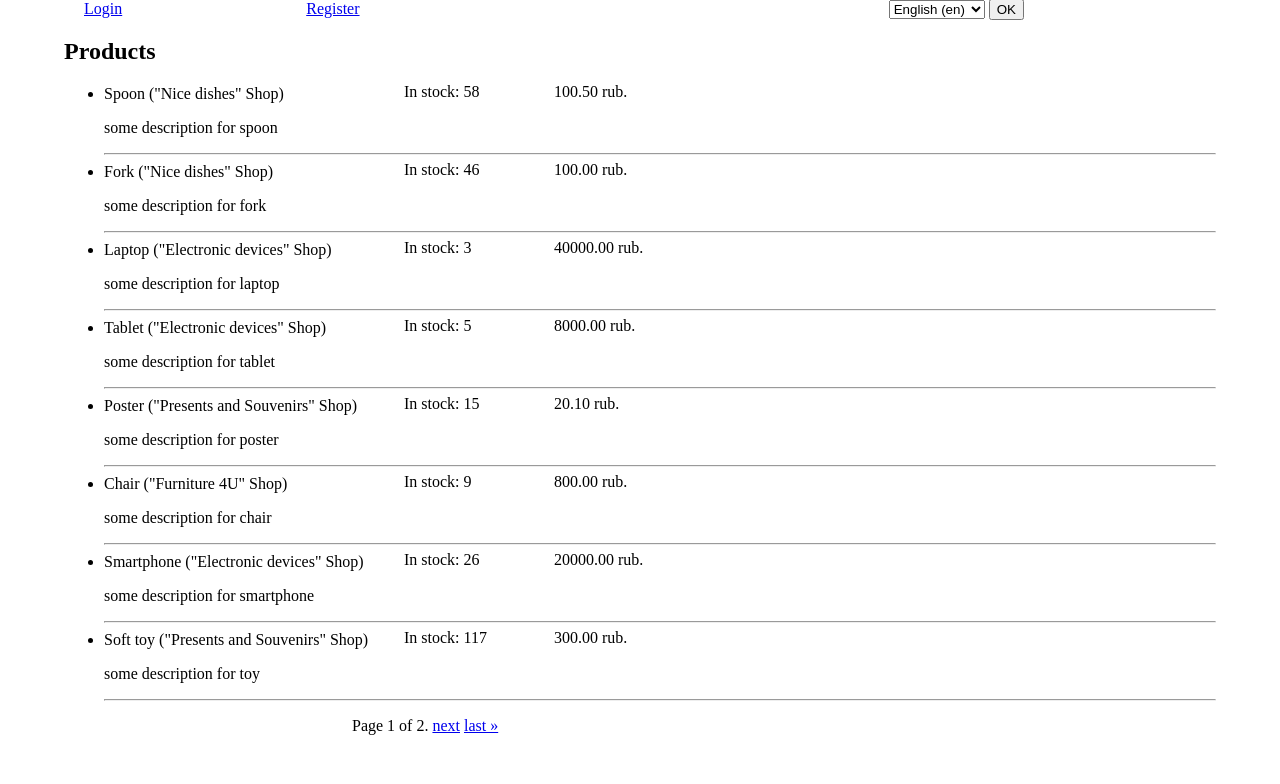
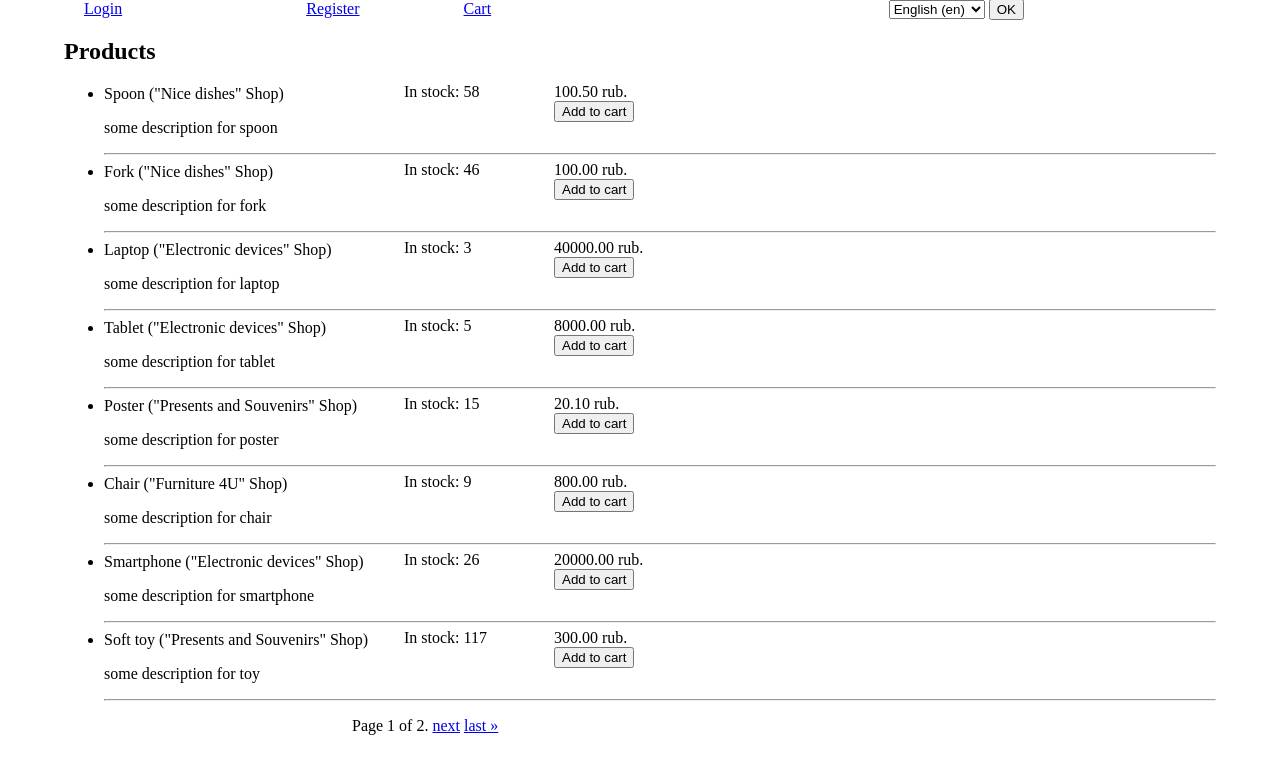
Before and after one commit to AlexEmelianov/Django-marketplace, a Django app: page / in a window 1280 px wide. Shown: the part 16-800 px from the top of the page. Run offline with Django 3.2, Linux system fonts and the light colour scheme; data comes from the database, SQL or seed files in the repository.

Commit message:
added carts merging of anonymous user and logged in user

```diff
--- a/app_shops/templates/app_shops/products_list.html
+++ b/app_shops/templates/app_shops/products_list.html
@@ -26,21 +26,19 @@
         <input type="submit" value="OK">
     </form>
 </header>
+<p>
 {% if request.user.is_authenticated %}
-    <p>
     {% trans 'Welcome' %}, {{ request.user.username }} (<a href="{% url 'account' %}">{% trans 'Your profile' %}</a>)
     <a href="{% url 'logout' %}" style="margin-left: 100px">{% trans 'Logout' %}</a>
+{% else %}
+    <a href="{% url 'login' %}" style="margin-left: 20px">{% trans 'Login' %}</a>
+    <a href="{% url 'register' %}" style="margin-left: 180px">{% trans 'Register' %}</a>
+{% endif %}
 <a href="{% url 'cart' %}" style="margin-left: 100px">{% trans 'Cart' %}</a>
 {% if cart_sum %}
     ({% trans 'Total' %}: {{ cart_sum }} {% trans "rub." %})
 {% endif %}
 </p>
-{% else %}
-    <p>
-        <a href="{% url 'login' %}" style="margin-left: 20px">{% trans 'Login' %}</a>
-        <a href="{% url 'register' %}" style="margin-left: 180px">{% trans 'Register' %}</a>
-    </p>
-{% endif %}
 {% if page_obj %}
 <h2>{% trans 'Products' %}</h2>
 <ul>
@@ -50,7 +48,6 @@
     <div style="position:relative">
         <div class="at_right" style="left:300px">{% trans 'In stock'%}: {{ product.remains }}</div>
         <div class="at_right" style="left:450px">
-        {% if request.user.is_authenticated %}
         {% if product.id in cart_products_ids %}
             {% for cart_line in cart %}
                 {% if cart_line.product.id == product.id %}
@@ -70,9 +67,6 @@
             {% csrf_token %}
             <button type="submit" name="plus" value="{{ product.id }}">{% trans 'Add to cart' %}</button>
         </form>
-            {% endif %}
-        {% else %}
-            {{ product.price }} {% trans 'rub.' %}
         {% endif %}
         </div>
     </div>
--- a/app_shops/views.py
+++ b/app_shops/views.py
@@ -1,12 +1,10 @@
 from datetime import date
-
 from django.contrib.auth.decorators import permission_required
 from django.core.cache import cache
 from django.core.paginator import Paginator
 from django.http import HttpRequest, HttpResponse
 from django.utils.formats import date_format
 from django.utils.translation import gettext as _
-from django.core.exceptions import PermissionDenied
 from django.shortcuts import render
 from services.make_sales_report_service import MakeSalesReportService
 from services.data_access_objects import CartDAO, ProductDAO
@@ -20,15 +18,22 @@ logger = logging.getLogger(__name__)
 def products_view(request: HttpRequest) -> HttpResponse:
     """ Представление главной страницы со списком товаров """
 
+    if request.user.is_authenticated:
+        cart_id = f'{request.user.id}'
+    elif request.session.session_key is None:
+        request.session.create()
+        cart_id = request.session.setdefault('cart_id', request.session.session_key)
+    else:
+        cart_id = request.session.setdefault('cart_id', request.session.session_key)
+
     if request.method == 'POST':
         if 'plus' in request.POST:
-            CartDAO.plus(user_id=request.user.id, product_id=int(request.POST['plus']))
+            CartDAO.plus(cart_id=cart_id, product_id=int(request.POST['plus']))
         elif 'minus' in request.POST:
-            CartDAO.minus(user_id=request.user.id, product_id=int(request.POST['minus']))
+            CartDAO.minus(cart_id=cart_id, product_id=int(request.POST['minus']))
         else:
             logger.warning(f'Unknown POST key is send: {tuple(request.POST.keys()[-1])!r} !')
-
-    cart = CartDAO.fetch(user_id=request.user.id, threshold_quantity=1)
+    cart = CartDAO.fetch(cart_id=cart_id, threshold_quantity=1)
     cart_products_ids = tuple(cart_line.product.id for cart_line in cart)
     cart_sum = sum(cart_line.line_total for cart_line in cart)
     # Кэш товаров и магазинов. Сбрасывается по сигналам изменения.
--- a/app_users/models.py
+++ b/app_users/models.py
@@ -23,7 +23,7 @@ class Profile(m.Model):
 
 
 class Cart(m.Model):
-    user = m.ForeignKey(User, on_delete=m.CASCADE)
+    cart_id = m.CharField(max_length=40, unique=True)
     product = m.ForeignKey(Product, on_delete=m.DO_NOTHING, verbose_name=_('product'))
     quantity = m.PositiveSmallIntegerField(default=1, verbose_name=_('quantity'))
 
@@ -35,7 +35,7 @@ class Cart(m.Model):
         return f'{self.product.name}, {self.quantity} * {self.product.price} = {self.line_total}'
 
     class Meta:
-        ordering = ['user']
+        ordering = ['cart_id']
         verbose_name = _('cart')
         verbose_name_plural = _('carts')
 
--- a/app_users/templates/app_users/cart.html
+++ b/app_users/templates/app_users/cart.html
@@ -11,7 +11,9 @@
 <body style="margin: auto; width: 90%">
 <p>
     <a href="/" style="margin-left: 300px;">{% trans 'To the main' %}</a>
-    <a href="{% url 'account' %}" style="margin-left: 100px;">{% trans 'Your profile' %}</a>
+    {% if request.user.is_authenticated %}
+        <a href="{% url 'account' %}" style="margin-left: 100px;">{% trans 'Your profile' %}</a>
+    {% endif %}
 </p>
 <h2>{% trans 'Cart' %}</h2>
 {% if cart %}
--- a/services/data_access_objects.py
+++ b/services/data_access_objects.py
@@ -61,8 +61,7 @@ class OrderEntity:
 
 @dataclass
 class CartEntity:
-    id: int
-    user_id: int
+    cart_id: str
     product: ProductEntity
     line_total: Decimal
     quantity: int
@@ -79,7 +78,7 @@ class ProfileDAO:
             status_choices=profile_orm.STATUS_CHOICES,
             balance=profile_orm.balance,
             city=profile_orm.city,
-            username=profile_orm.user.username,
+            username=profile_orm.user.get_username(),
             first_name=profile_orm.user.first_name,
             last_name=profile_orm.user.last_name,
             email=profile_orm.user.email,
@@ -162,48 +161,62 @@ class CartDAO:
     @classmethod
     def _orm_to_entity(cls, cart_orm: Cart) -> CartEntity:
         return CartEntity(
-            id=cart_orm.id,
-            user_id=cart_orm.user_id,
+            cart_id=cart_orm.cart_id,
             product=ProductDAO.orm_to_entity(cart_orm.product),
             line_total=cart_orm.line_total,
             quantity=cart_orm.quantity,
         )
 
     @classmethod
-    def fetch(cls, user_id: int, threshold_quantity: int) -> tuple[CartEntity]:
+    def merge(cls, cart_id_anonym: str, cart_id_user: str):
+        """ Объединяет две корзины: анонимного и авторизованного пользователя """
+
+        cart_to_update = []
+        for cart_anonym in Cart.objects.filter(cart_id=cart_id_anonym):
+            cart_user, created = Cart.objects.get_or_create(cart_id=cart_id_user, product_id=cart_anonym.product_id)
+            if not created:
+                cart_user.quantity += cart_anonym.quantity
+            else:
+                cart_user.quantity = cart_anonym.quantity
+            cart_to_update.append(cart_user)
+        Cart.objects.bulk_update(cart_to_update, ['quantity'])
+        Cart.objects.filter(cart_id=cart_id_anonym).delete()
+
+    @classmethod
+    def fetch(cls, cart_id: str, threshold_quantity: int) -> tuple[CartEntity]:
         """ Возвращает перечень строк корзины """
 
         cart = Cart.objects.select_related('product', 'product__shop')\
-                           .filter(user_id=user_id, quantity__gte=threshold_quantity)
+                           .filter(cart_id=cart_id, quantity__gte=threshold_quantity)
         return tuple(map(cls._orm_to_entity, cart))
 
     @classmethod
-    def plus(cls, user_id: int, product_id: int) -> None:
+    def plus(cls, cart_id: str, product_id: int) -> None:
         """ Увеличивает на 1 количество товара в корзине, если его достаточно на складе """
 
         cart_line, created = Cart.objects.select_related('product')\
-                                         .get_or_create(user_id=user_id, product_id=product_id)
+                                         .get_or_create(cart_id=cart_id, product_id=product_id)
         if not created and cart_line.quantity < cart_line.product.remains:
             cart_line.quantity += 1
             cart_line.save()
 
     @classmethod
-    def minus(cls, user_id: int, product_id: int) -> None:
+    def minus(cls, cart_id: str, product_id: int) -> None:
         """ Уменьшает на 1 количество товара в корзине """
 
-        cart_line = Cart.objects.only('quantity').get(user_id=user_id, product_id=product_id)
+        cart_line = Cart.objects.only('quantity').get(cart_id=cart_id, product_id=product_id)
         if cart_line.quantity > 0:
             cart_line.quantity -= 1
             cart_line.save()
 
     @classmethod
-    def delete(cls, user_id: int, product_id: int = None) -> None:
+    def delete(cls, cart_id: str, product_id: int = None) -> None:
         """ Удаляет товар из корзины или всю корзину пользователя """
 
         if product_id is None:
-            Cart.objects.filter(user_id=user_id).delete()
+            Cart.objects.filter(cart_id=cart_id).delete()
         else:
-            Cart.objects.filter(user_id=user_id, product_id=product_id).delete()
+            Cart.objects.filter(cart_id=cart_id, product_id=product_id).delete()
 
 
 class OrderLineDAO:
```
Also changed, not shown: app_users/views.py (+19 -10 lines), services/payment_service.py (+4 -4 lines), locale/ru/LC_MESSAGES/django.po. Lines whose indentation alone changed are shown as unchanged.
